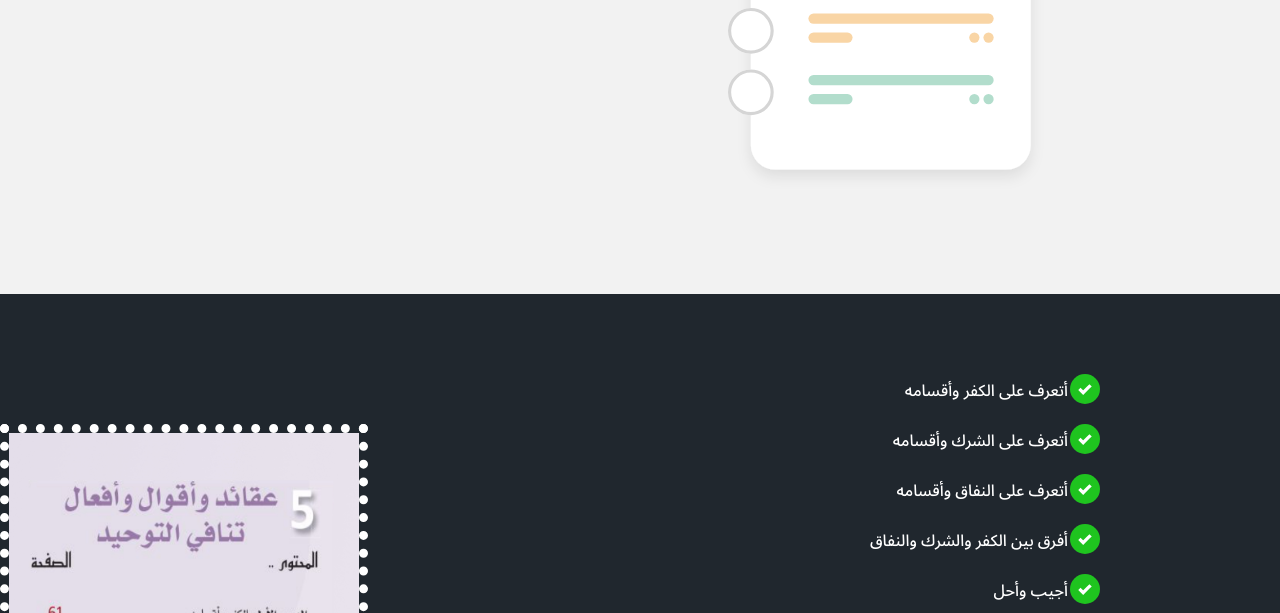
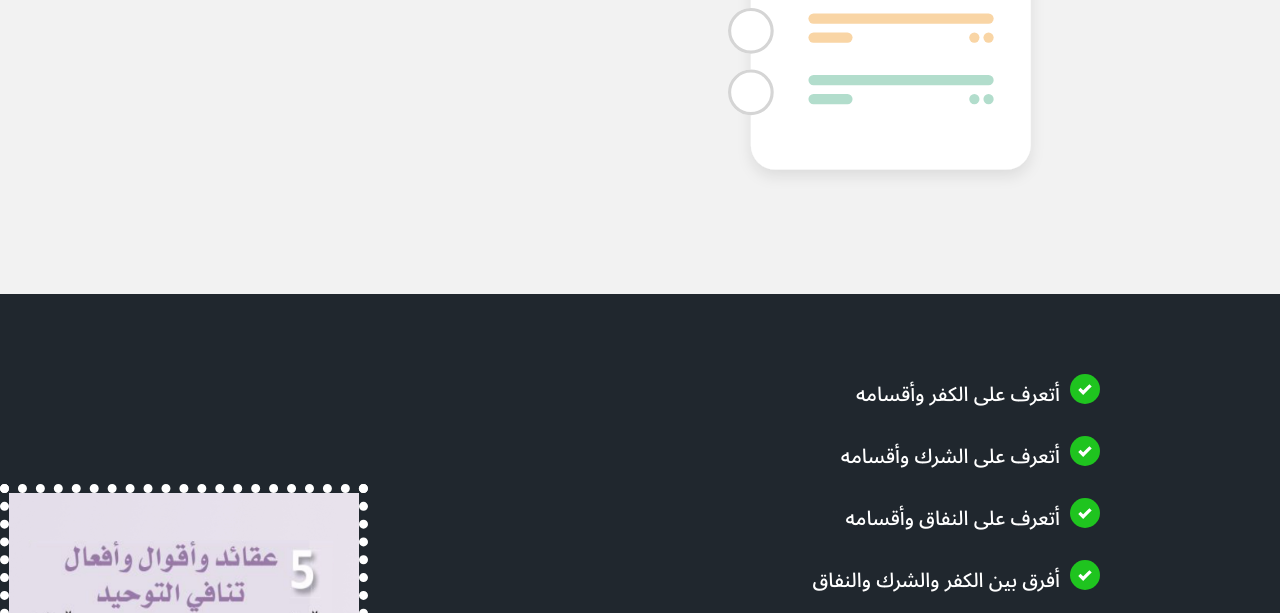
Before and after one commit to aisha000/Tawheed_, a plain HTML site: page index.html in a window 1280 px wide. Shown: the part 339-952 px from the top of the page. Drawn offline with Linux system fonts and the light colour scheme.

Commit message:
Update index.html

```diff
--- a/index.html
+++ b/index.html
@@ -49,11 +49,11 @@
     <section id="features-section">
         <div class="container">
             <ul class="features-list" dir="rtl">
-                <li style="font-size:16px;">أتعرف على الكفر وأقسامه</li>
-                <li style="font-size:16px;">أتعرف على الشرك وأقسامه</li>
-                <li style="font-size:16px;">أتعرف على النفاق وأقسامه</li>
-                <li style="font-size:16px;">أفرق بين الكفر والشرك والنفاق</li>
-                <li style="font-size:16px;">أجيب وأحل</li>
+                <li style="font-size:20px;">أتعرف على الكفر وأقسامه</li>
+                <li style="font-size:20px;">أتعرف على الشرك وأقسامه</li>
+                <li style="font-size:20px;">أتعرف على النفاق وأقسامه</li>
+                <li style="font-size:20px;">أفرق بين الكفر والشرك والنفاق</li>
+                <li style="font-size:20px;">أجيب وأحل</li>
             </ul>
 
             <img src="images/holding-phone.jpg" alt="Man holding phone">
```
